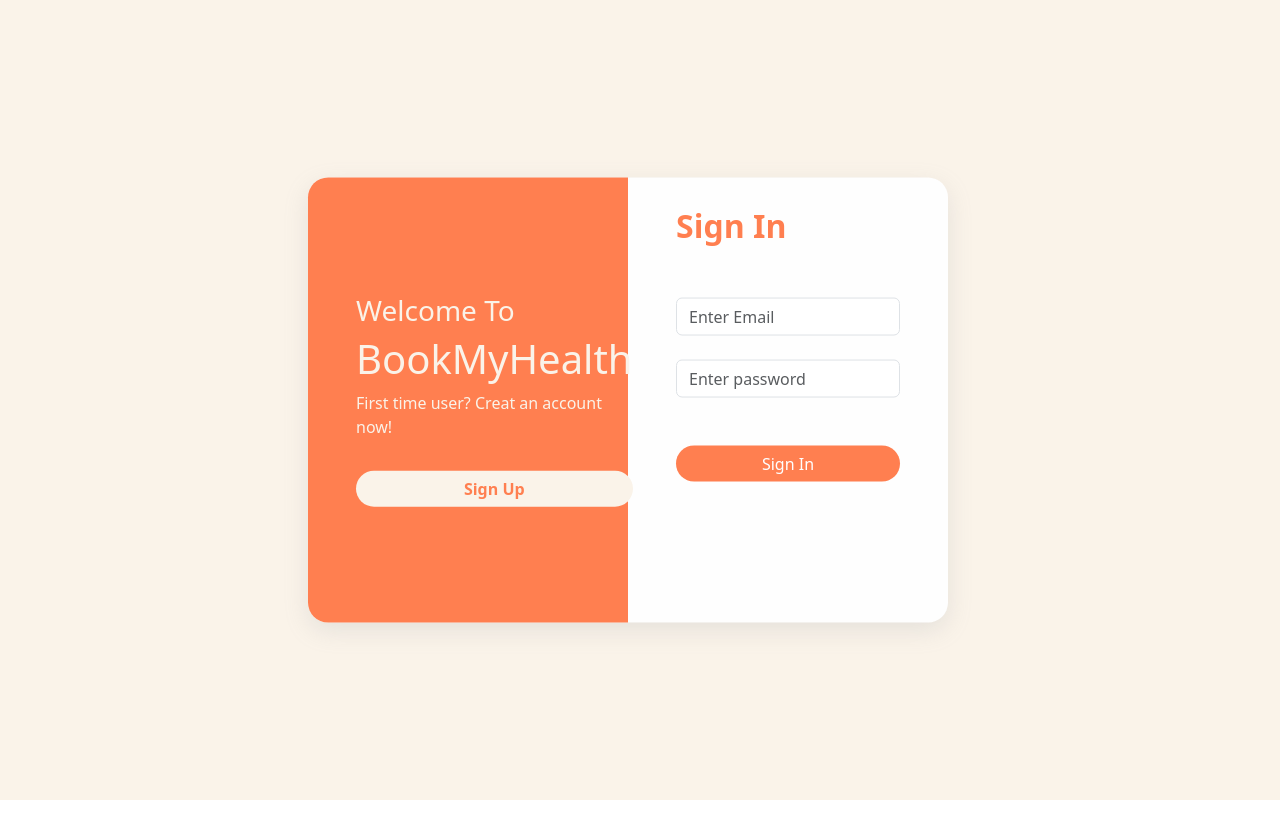
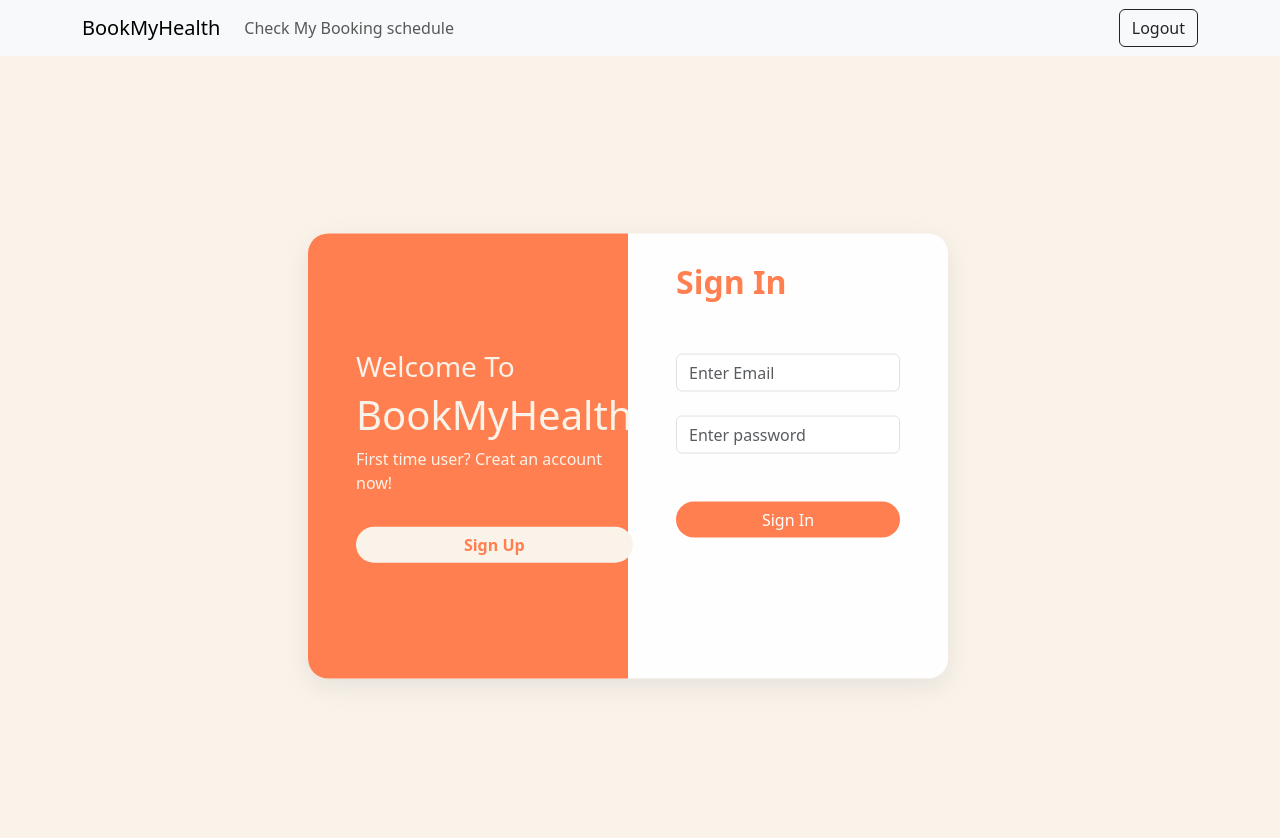
Before and after one commit to ACZH05/book-my-health-app, a React (Vite) app: page /login in a window 1280 px wide. Shown: the top 838 px of the page. Before the commit the page ends 800 px from the top, so only its background shows below. Built offline with nearby package versions, Linux system fonts and the light colour scheme; no server answers.

Commit message:
Send user to main menu after logged in

```diff
--- a/src/App.jsx
+++ b/src/App.jsx
@@ -1,13 +1,35 @@
-import { BrowserRouter, Route, Routes } from "react-router-dom";
+import { BrowserRouter, Outlet, Route, Routes } from "react-router-dom";
 import AuthPage from "./pages/AuthPage";
 import { AuthProvider } from "./components/AuthProvider";
+import { Button, Container, Nav, Navbar } from "react-bootstrap";
+import MainMenuPage from "./pages/MainMenuPage";
+
+function Layout() {
+  return (
+    <>
+      <Navbar bg='light' variant='light'>
+        <Container>
+          <Navbar.Brand>BookMyHealth</Navbar.Brand>
+            <Nav className='me-auto'>
+                <Nav.Link href='/'>Check My Booking schedule</Nav.Link>
+            </Nav>
+            <Button variant='outline-dark'>Logout</Button>
+        </Container>
+      </Navbar>
+      <Outlet />
+    </>
+  )
+}
 
 export default function App() {
   return (
     <AuthProvider>
       <BrowserRouter>
         <Routes>
-          <Route path="/login" element={<AuthPage />} />
+          <Route path="/" element={<Layout />}>
+            <Route index element={<MainMenuPage />} />
+            <Route path="/login" element={<AuthPage />} />
+          </Route>
         </Routes>
       </BrowserRouter>
     </AuthProvider>
--- a/src/pages/AuthPage.jsx
+++ b/src/pages/AuthPage.jsx
@@ -1,9 +1,10 @@
 import { Col, Row, Form, Container, Button } from "react-bootstrap";
 import '../style/AuthPage.css'
-import { useContext, useState } from "react";
+import { useContext, useEffect, useState } from "react";
 import { createUserWithEmailAndPassword, getAuth, signInWithEmailAndPassword } from 'firebase/auth'
 import { AuthContext } from "../components/AuthProvider";
 import axios from "axios";
+import { useNavigate } from "react-router-dom";
 
 export default function AuthPage() {
     const [email, setEmail] = useState("")
@@ -11,10 +12,15 @@ export default function AuthPage() {
     const [phoneNumber, setPhoneNumber] = useState("")
     const [active, setActive] = useState(false)
     const [error, setError] = useState(null)
+    const navigate = useNavigate()
 
     const auth = getAuth()
     const { currentUser } = useContext(AuthContext)
     const url = 'https://booking-system-api-alfred-chinchin.sigma-school-full-stack.repl.co'
+
+    useEffect(() => {
+        if (currentUser) navigate("/")
+    }, [currentUser, navigate])
 
     const handleSignUp = async (e) => {
         e.preventDefault()
--- /dev/null
+++ b/src/pages/MainMenuPage.jsx
@@ -0,0 +1,7 @@
+export default function MainMenuPage() {
+  return (
+    <div>
+      Hello
+    </div>
+  )
+}
```
Also changed, not shown: src/assets/8431434_3902892.svg (added).
